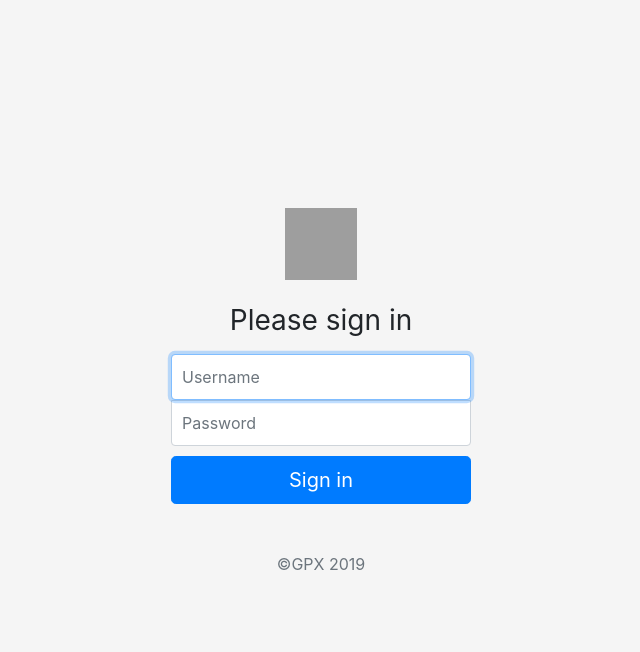
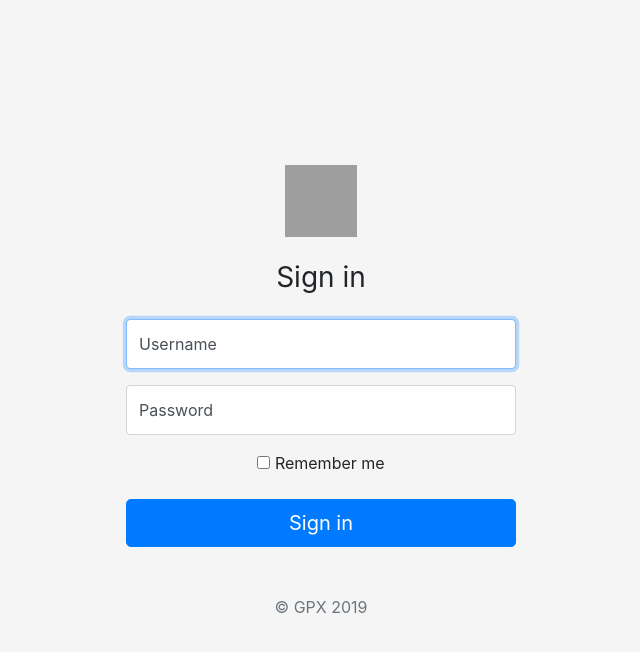
Before and after one commit to Claypuppet/GPXtaart, a Django app: page / in a window 1280 px wide. Shown: the top 652 px of the page, without its empty margins (319-959 px from the left). Run offline with Django 3.2, Linux system fonts and the light colour scheme; some libraries are stand-ins or nearby versions; grey boxes are pictures that could not be loaded.

Commit message:
update login styles

```diff
--- a/smart_energy/static/css/login.css
+++ b/smart_energy/static/css/login.css
@@ -15,30 +15,88 @@ body {
 
 .form-signin {
   width: 100%;
-  max-width: 330px;
+  max-width: 420px;
   padding: 15px;
   margin: auto;
 }
-.form-signin .checkbox {
-  font-weight: 400;
+
+.form-label-group {
+  position: relative;
+  margin-bottom: 1rem;
 }
-.form-signin .form-control {
-  position: relative;
-  box-sizing: border-box;
-  height: auto;
-  padding: 10px;
-  font-size: 16px;
+
+.form-label-group > input,
+.form-label-group > label {
+  height: 3.125rem;
+  padding: .75rem;
 }
-.form-signin .form-control:focus {
-  z-index: 2;
+
+.form-label-group > label {
+  position: absolute;
+  top: 0;
+  left: 0;
+  display: block;
+  width: 100%;
+  margin-bottom: 0; /* Override default `<label>` margin */
+  line-height: 1.5;
+  color: #495057;
+  pointer-events: none;
+  cursor: text; /* Match the input under the label */
+  border: 1px solid transparent;
+  border-radius: .25rem;
+  transition: all .1s ease-in-out;
 }
-.form-signin input[type="email"] {
-  margin-bottom: -1px;
-  border-bottom-right-radius: 0;
-  border-bottom-left-radius: 0;
+
+.form-label-group input::-webkit-input-placeholder {
+  color: transparent;
 }
-.form-signin input[type="password"] {
-  margin-bottom: 10px;
-  border-top-left-radius: 0;
-  border-top-right-radius: 0;
+
+.form-label-group input:-ms-input-placeholder {
+  color: transparent;
 }
+
+.form-label-group input::-ms-input-placeholder {
+  color: transparent;
+}
+
+.form-label-group input::-moz-placeholder {
+  color: transparent;
+}
+
+.form-label-group input::placeholder {
+  color: transparent;
+}
+
+.form-label-group input:not(:placeholder-shown) {
+  padding-top: 1.25rem;
+  padding-bottom: .25rem;
+}
+
+.form-label-group input:not(:placeholder-shown) ~ label {
+  padding-top: .25rem;
+  padding-bottom: .25rem;
+  font-size: 12px;
+  color: #777;
+}
+
+/* Fallback for Edge
+-------------------------------------------------- */
+@supports (-ms-ime-align: auto) {
+  .form-label-group > label {
+    display: none;
+  }
+  .form-label-group input::-ms-input-placeholder {
+    color: #777;
+  }
+}
+
+/* Fallback for IE
+-------------------------------------------------- */
+@media all and (-ms-high-contrast: none), (-ms-high-contrast: active) {
+  .form-label-group > label {
+    display: none;
+  }
+  .form-label-group input:-ms-input-placeholder {
+    color: #777;
+  }
+}
--- a/smart_energy/templates/login.html
+++ b/smart_energy/templates/login.html
@@ -3,21 +3,35 @@
 {% block body %}
 
     <link rel="stylesheet" href="/static/css/login.css">
-<form class="form-signin text-center" method="post">
+
+
+    <form class="form-signin" method="post">
         {% csrf_token %}
-    <img class="mb-4" src="/docs/4.3/assets/brand/bootstrap-solid.svg" alt="" width="72" height="72">
-    <h1 class="h3 mb-3 font-weight-normal">Please sign in</h1>
-    <label for="{{ form.username.id_for_label }}" class="sr-only">Username</label>
-    <input name="{{ form.username.html_name }}" type="text" id="{{ form.username.id_for_label }}" required=""
-           class="form-control" placeholder="Username" autofocus="">
-    <label for="{{ form.password.id_for_label }}" class="sr-only">Password</label>
+        <div class="text-center mb-4">
+            <img class="mb-4" src="/static/assets/logo.svg" alt="" width="72" height="72">
+            <h1 class="h3 mb-3 font-weight-normal">Sign in</h1>
+        </div>
+
+        <div class="form-label-group">
+            <input name="{{ form.username.html_name }}" type="text" id="{{ form.username.id_for_label }}"
+                   class="form-control" placeholder="Username" required="" autofocus="">
+            <label for="{{ form.username.id_for_label }}">Username</label>
+        </div>
+
+        <div class="form-label-group">
             <input name="{{ form.password.html_name }}" type="password" id="{{ form.password.id_for_label }}"
                    class="form-control" placeholder="Password" required="">
+            <label for="{{ form.password.id_for_label }}">Password</label>
+        </div>
 
-    {{ form.non_field_errors }}
+        <div class="checkbox mb-3 text-center">
+            <label>
+                <input type="checkbox" value="remember-me"> Remember me
+            </label>
+        </div>
 
         <button class="btn btn-lg btn-primary btn-block" type="submit">Sign in</button>
-    <p class="mt-5 mb-3 text-muted">©GPX 2019</p>
+        <p class="mt-5 mb-3 text-muted text-center">© GPX  2019</p>
     </form>
 
 {% endblock %}
```
Lines whose indentation alone changed are shown as unchanged.
